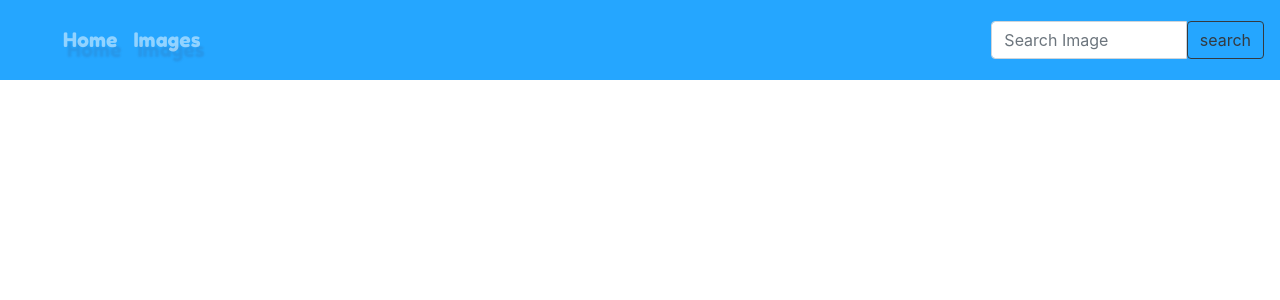
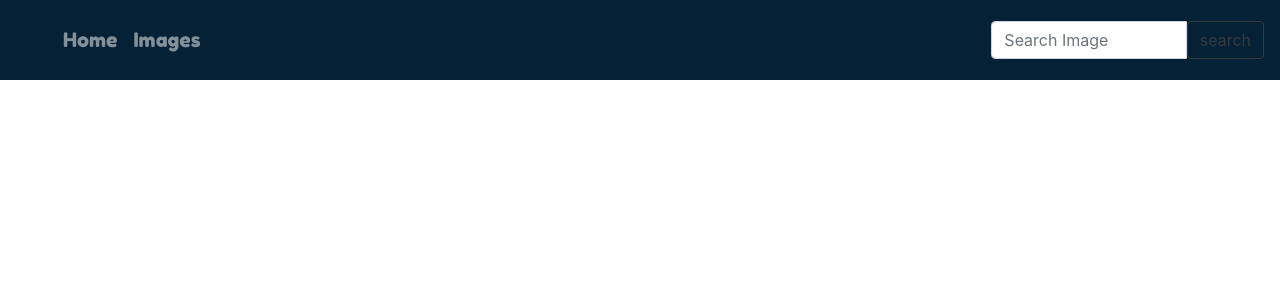
Before and after one commit to Blaisehala/loggia, a Django app: template gallery/templates/navbar.html in a window 1280 px wide. Shown: the top 300 px of the page. Run offline with Django 4.2, Linux system fonts and the light colour scheme; the template is opened without the code that fills it, so the values that code supplies are empty; parts of the project's set-up code (start-up, migrations or seed data) failed here and were passed over.

Commit message:
ST:changes navbar color and text shadow

```diff
--- a/static/css/base.css
+++ b/static/css/base.css
@@ -2,7 +2,7 @@
 
 
 .bg-steel {
-  background-color: #25a6ff;
+  background-color: #052135;
 
 }
 
@@ -16,6 +16,6 @@
   font-weight: 400;
   line-height: 48px;
   letter-spacing: 0px;
-  text-shadow: 4px 10px 2px rgb(53 66 109 / 15%);
+  /* text-shadow: 4px 10px 2px rgb(53 66 109 / 15%); */
 
 }
```
